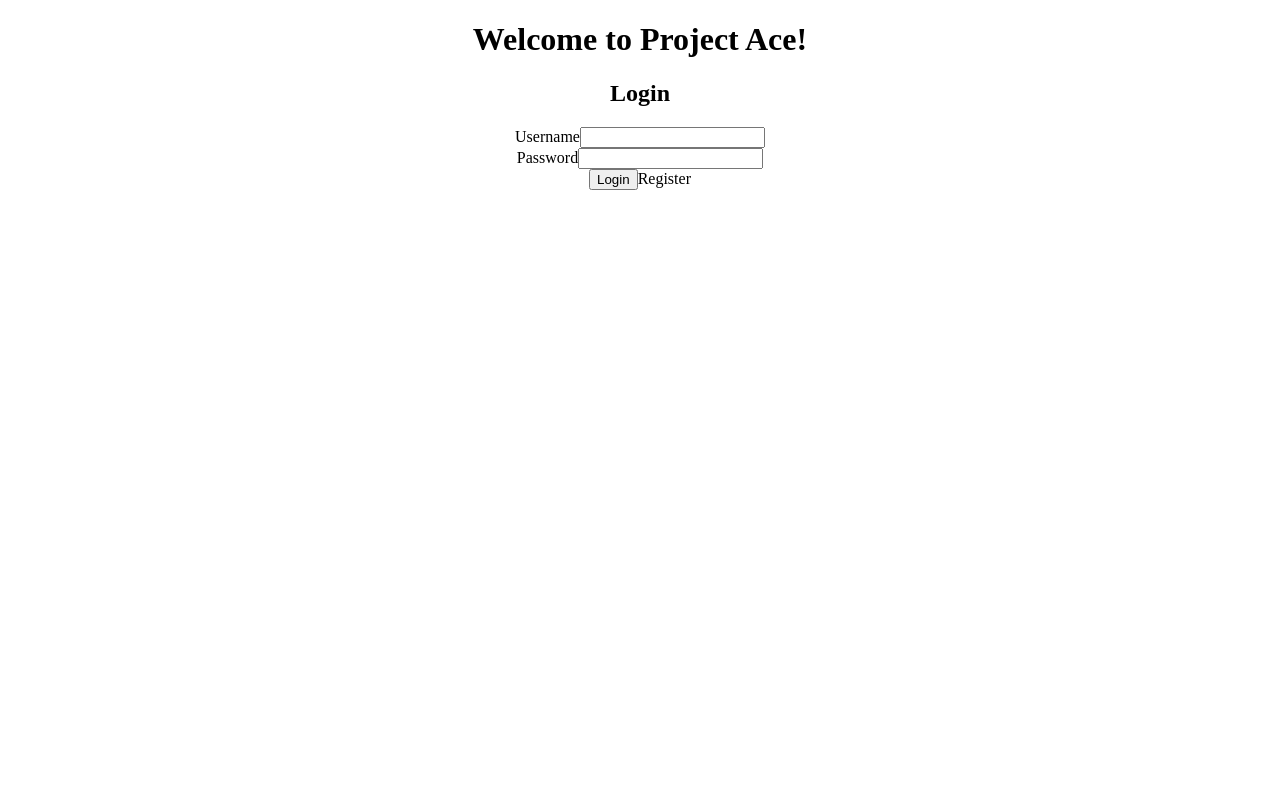
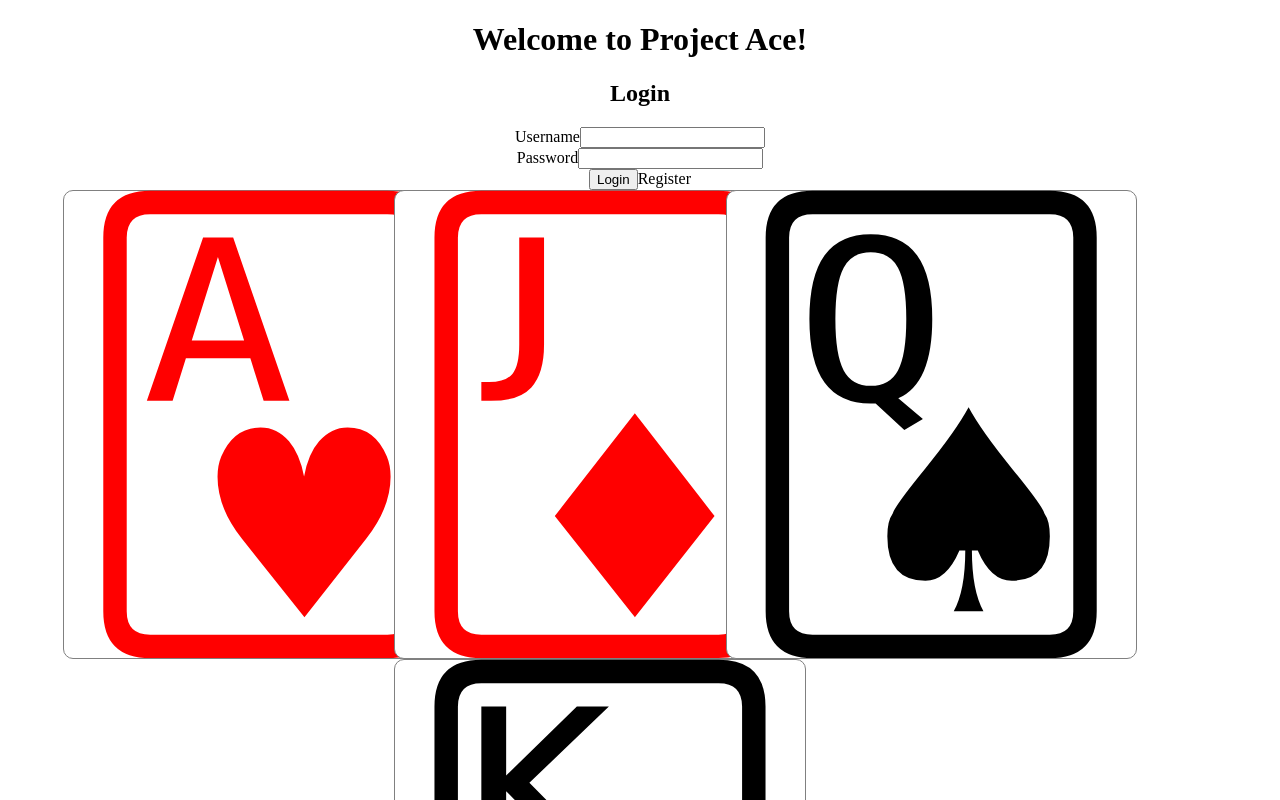
Before and after one commit to elzo-d/ProjectAce, an Angular app: page / in a window 1280 px wide. Shown: the top 800 px of the page. Built offline with nearby package versions, Linux system fonts and the light colour scheme.

Commit message:
added beginning for card game view (cards and such)

```diff
--- a/src/app/app.component.html
+++ b/src/app/app.component.html
@@ -4,4 +4,5 @@
     Welcome to {{ title }}!
   </h1>
   <app-login></app-login>
+  <app-card-hand></app-card-hand>
 </div>
--- a/src/app/app.module.ts
+++ b/src/app/app.module.ts
@@ -3,11 +3,13 @@ import { NgModule } from '@angular/core';
 
 import { AppComponent } from './app.component';
 import { LoginComponent } from './login/login.component';
+import { CardHandComponent } from './card-hand/card-hand.component';
 
 @NgModule({
   declarations: [
     AppComponent,
-    LoginComponent
+    LoginComponent,
+    CardHandComponent
   ],
   imports: [
     BrowserModule
--- /dev/null
+++ b/src/app/card-hand/card-hand.component.css
@@ -0,0 +1,24 @@
+
+div.cards {
+
+}
+
+p.card {
+  font-size: 400px;
+  padding: 0;
+  margin: 0;
+  margin-left: -80px;
+  padding: -50px;
+  background: #ffffff;
+  display: inline-block;
+  border: 1px solid grey;
+  border-radius: 10px;
+}
+
+p.redcard {
+  color: red;
+}
+
+p.blackcard {
+  color: black;
+}
--- /dev/null
+++ b/src/app/card-hand/card-hand.component.html
@@ -0,0 +1,8 @@
+<div class="cards">
+  <p
+    class="card"
+    *ngFor="let card of cards"
+    [class.redcard] = "card.getColor() === 'red'"
+    [class.blackcard] = "card.getColor() === 'black'"
+  >{{card.getUnicode()}}</p>
+</div>
--- /dev/null
+++ b/src/app/card-hand/card-hand.component.ts
@@ -0,0 +1,33 @@
+import { Component, OnInit } from '@angular/core';
+import { Card, SUITS } from '../card';
+
+@Component({
+  selector: 'app-card-hand',
+  templateUrl: './card-hand.component.html',
+  styleUrls: ['./card-hand.component.css']
+})
+export class CardHandComponent implements OnInit {
+
+  cards:Card[] = [
+    new Card(1, SUITS.HEARTS),
+    new Card(11, SUITS.DIAMONDS),
+    new Card(12, SUITS.SPADES),
+    new Card(13, SUITS.CLUBS),
+  ];
+
+  selectedCard:Card;
+
+  constructor() { }
+
+  ngOnInit() {
+  }
+
+  addCard(card):void {
+    this.cards.push(card);
+  }
+
+  clickCard(card):void {
+    this.selectedCard = card;
+  }
+
+}
--- /dev/null
+++ b/src/app/card.ts
@@ -0,0 +1,40 @@
+
+export const SUITS = {
+  JOKER: 0,
+  SPADES: 1,
+  HEARTS: 2,
+  DIAMONDS: 3,
+  CLUBS: 4
+}
+
+export class Card {
+  constructor(public number:number, public suit:number) { }
+
+  getSuit():string {
+    const names = ["Joker", "Spades", "Hearts", "Diamonds", "Clubs"];
+    return names[this.suit - 1];
+  }
+
+  getUnicode():string {
+    let base = 0x1f0a0;
+    if(this.suit === SUITS.JOKER) {
+      return String.fromCodePoint(0x1f0df);
+    }
+    base += (this.suit - 1) * 0x10;
+    base += this.number;
+    if(this.number > 11) {
+      base++;
+    }
+    return String.fromCodePoint(base);
+  }
+
+  getColor():string {
+    if(this.suit === SUITS.JOKER && this.number === 2) {
+      return "red";
+    }
+    if(this.suit === SUITS.HEARTS || this.suit === SUITS.DIAMONDS) {
+      return "red";
+    }
+    return "black";
+  }
+}
```
Also changed, not shown: 1 other file (tests, documents, lock files or other folders).
